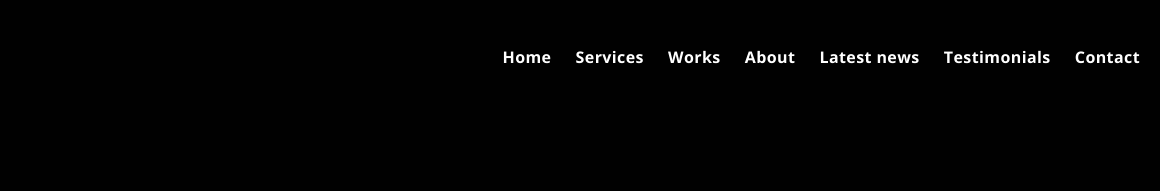
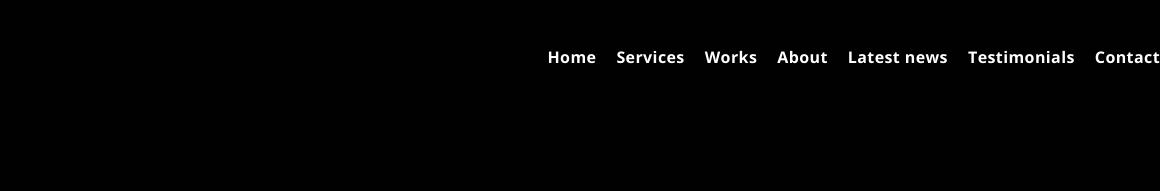
Before and after one commit to Taste2/alx_html_css, a plain HTML site: page flexbox/6-index.html in a window 1280 px wide. Shown: the top 191 px of the page, 120-1280 px from the left. Drawn offline with nearby package versions, Linux system fonts and the light colour scheme.

Commit message:
linked to the right css file

```diff
--- a/flexbox/6-index.html
+++ b/flexbox/6-index.html
@@ -7,7 +7,7 @@
     <meta name="description" content="Description of the page less than 150 characters">
     <link rel="icon" type="image/png" href="images/favicon.jpg">
     <link href="https://fonts.googleapis.com/css?family=Open+Sans:400,700|Raleway:700&display=swap" rel="stylesheet">
-    <link rel='stylesheet' href='5-styles.css'>
+    <link rel='stylesheet' href='6-styles.css'>
   </head>
   <body>
     <!– Header –>
```
